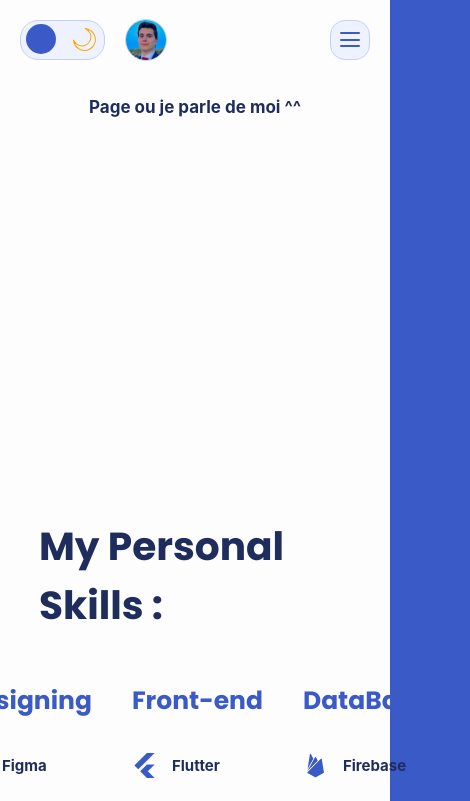
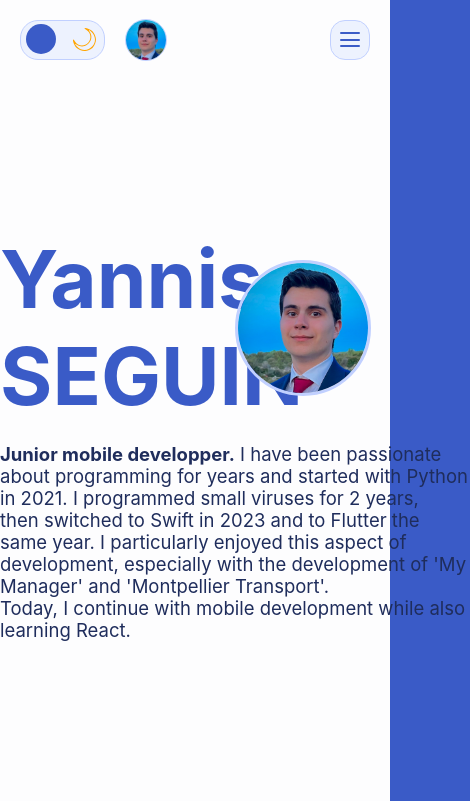
Before and after one commit to Youvataque/_Portfolio, a React (Create React App) app: page /about in a window 390 px wide. Shown: the top 801 px of the page, 470 px wide, since content can reach past the window. Built offline with nearby package versions, Linux system fonts and the light colour scheme.

Commit message:
Fin About + Responsive

```diff
--- a/src/App.js
+++ b/src/App.js
@@ -36,6 +36,7 @@ function App() {
         <Route path='/contact' element={<Contact />} />
         <Route path='/projects' element={<Projects />} />
       </Routes>
+      <Gap size={120}/>
       <footer>
         <p className='CopyrightText'>
           Designed and built by Yannis Seguin
--- a/src/Views/About/About.js
+++ b/src/Views/About/About.js
@@ -1,10 +1,30 @@
 import '../../css/text.css';
+import '../../css/text.css';
+import '../../css/struct.css';
+import '../../css/Image.css';
+import { Gap } from '../component/Gap';
+import profilPicBig from '../../img/profilPicBig.png'
+import {motion} from 'framer-motion';
 import { SkillsGenerator } from '../component/SkillsGenerator/SkillsGenerator';
-import { Gap } from '../component/Gap';
 export function About() {
     return <di>
-        <p className='monText'>Page ou je parle de moi ^^</p>
-        <Gap size={400}/>
+        <div className='GlobalAbout'>
+            <div className='AboutPresentationRow'>
+                <div className='AboutPresentation'>
+                    <p className='AboutName'>Yannis</p>
+                    <p className='AboutName'>SEGUIN</p>
+                    <div className='AboutTextLength'>
+                <p className='homeTextPr'>
+                    <b> Junior mobile developper.</b>
+                    &nbsp;I have been passionate about programming for years and started with Python in 2021. I programmed small viruses for 2 years,<br/> then switched to Swift in 2023 and to Flutter the same year. I particularly enjoyed this aspect of development, especially with the development of 'My Manager' and 'Montpellier Transport'.<br/> Today, I continue with mobile development while also learning React.
+                </p>
+            </div>
+                </div>
+                <img className='profilPicBigAbout' src={profilPicBig}/>
+            </div>
+
+            <Gap size={140}/>
+        </div>
         <h1 className='ProjectsSec'>My Personal Skills :</h1>
         <SkillsGenerator/>
     </di>
--- a/src/Views/Accueil/Accueil.js
+++ b/src/Views/Accueil/Accueil.js
@@ -47,7 +47,7 @@ export function Accueil() {
                 </motion.div>
                 <motion.img animate={{rotate: -360, opacity : [0, 1], y : [80, 0]}} transition={{duration: 0.4, delay: 1}} className='profilPicBig' src={profilPicBig}/>
             </div>
-            <motion.div className='TextLength' animate={{y :[70, -20], opacity : 1}} transition={{delay: 0.4}}>
+            <motion.div className='HomeTextLength' animate={{y :[70, -20], opacity : 1}} transition={{delay: 0.4}}>
                 <p className='homeTextPr'>
                     <b> Junior mobile developper.</b>
                     &nbsp;Passionate about programming, once I start working, nothing can stop me! Learning is, for me, the greatest pleasure.
--- a/src/css/Image.css
+++ b/src/css/Image.css
@@ -16,11 +16,40 @@
     border: 3px solid var(--border-color);
   }
 
+  .profilPicBigAbout {
+    margin-bottom: 110px;
+    height: 300px;
+    width: 300px;
+    object-fit: cover;
+    border-radius: 150px;
+    border: 3px solid var(--border-color);
+  }
+
+@media (max-width: 1300px) {
+    .profilPicBigAbout {
+      position: absolute;
+      top: 200px;
+      right: 15%;
+      height: 220px;
+      width: 220px;
+      object-fit: cover;
+      border-radius: 150px;
+      border: 3px solid var(--border-color);
+    }
+  }
+
 @media (max-width: 1000px) {
   .profilPicBig {
     height: 220px;
     width: 220px;
     margin-top: 40px;
+  }
+  .profilPicBigAbout {
+    position: absolute;
+    top: 200px;
+    right: 10%;
+    height: 220px;
+    width: 220px;
     object-fit: cover;
     border-radius: 150px;
     border: 3px solid var(--border-color);
@@ -36,8 +65,31 @@
     border-radius: 150px;
     border: 3px solid var(--border-color);
   }
+  .profilPicBigAbout {
+    position: absolute;
+    top: 260px;
+    right: 10%;
+    height: 130px;
+    width: 130px;
+    object-fit: cover;
+    border-radius: 150px;
+    border: 3px solid var(--border-color);
+  }
   .App-logo{
     height: 120px;
   }
 }
+
+@media (max-width: 500px) {
+  .profilPicBigAbout {
+    position: absolute;
+    top: 260px;
+    right: 5%;
+    height: 130px;
+    width: 130px;
+    object-fit: cover;
+    border-radius: 150px;
+    border: 3px solid var(--border-color);
+  }
+}
 /* fin accueil Image */
--- a/src/css/struct.css
+++ b/src/css/struct.css
@@ -28,19 +28,47 @@
     margin-right: 3%;
   }
 
-  /* projects */
+/* About */
+.GlobalAbout{
+  margin: auto;
+  width: 1300px;
+}
 
-  @media (max-width: 1300px) {
-    .GlobalHome{
-      margin: auto;
-      width: 1000px;
-    }
+.AboutPresentationRow{
+  margin-top: 150px;
+  display: flex;
+  flex-direction: row;
+  justify-content: space-between;
+  align-items: center;
+}
+.AboutName{
+  color: var(--secondary-text-color);
+  font-weight: bold;
+  font-size: 80px;
+  margin: 0;
+  text-align: start;
+}
+/* Responsive */
+@media (max-width: 1300px) {
+  .GlobalHome{
+    margin: auto;
+    width: 1000px;
+  }
+
+  .GlobalAbout{
+    margin: auto;
+    width: 900px;
+  }
 }
 
 @media (max-width: 1000px) {
   .GlobalHome{
     margin: auto;
     width: 710px;
+  }
+  .GlobalAbout{
+    margin: auto;
+    width: 730px;
   }
 }
 
@@ -49,11 +77,11 @@
     margin: auto;
     width: 380px;
   }
+  .GlobalAbout{
+    margin: auto;
+    width: 460px;
+  }
   .homePresentationRow{
     height: 190px;
   }
 }
-
-/* Hamburger page */
-
-/* fin Hamburger page */
--- a/src/css/text.css
+++ b/src/css/text.css
@@ -47,7 +47,7 @@
     color: var(--primary-text-color);
 }
 
-.TextLength{
+.HomeTextLength{
     margin-top: 50px;
     opacity: 0;
     margin-left: 40px;
@@ -76,6 +76,23 @@
     text-align: start;
 }
 /* fin projetcs part */
+
+/* About  */
+.AboutTextLength{
+    margin-top: 0px;
+    width: 900px;
+}
+/* fin about */
+@media (max-width: 1300px) {
+  }
+
+@media (max-width: 1000px) {
+    .AboutTextLength{
+        margin-top: 0px;
+        width: 730px;
+    }
+  }
+
 @media (max-width: 720px) {
     .homeHello{
         font-size: 15px;
@@ -91,9 +108,14 @@
     .homeTextPr{
         font-size: 18.5px;
     }
-    .TextLength{
+    .HomeTextLength{
         margin-left: 25px;
         width: 300px;
+    }
+
+    .AboutTextLength{
+        margin-top: 0px;
+        width: 470px;
     }
 }
 
```
